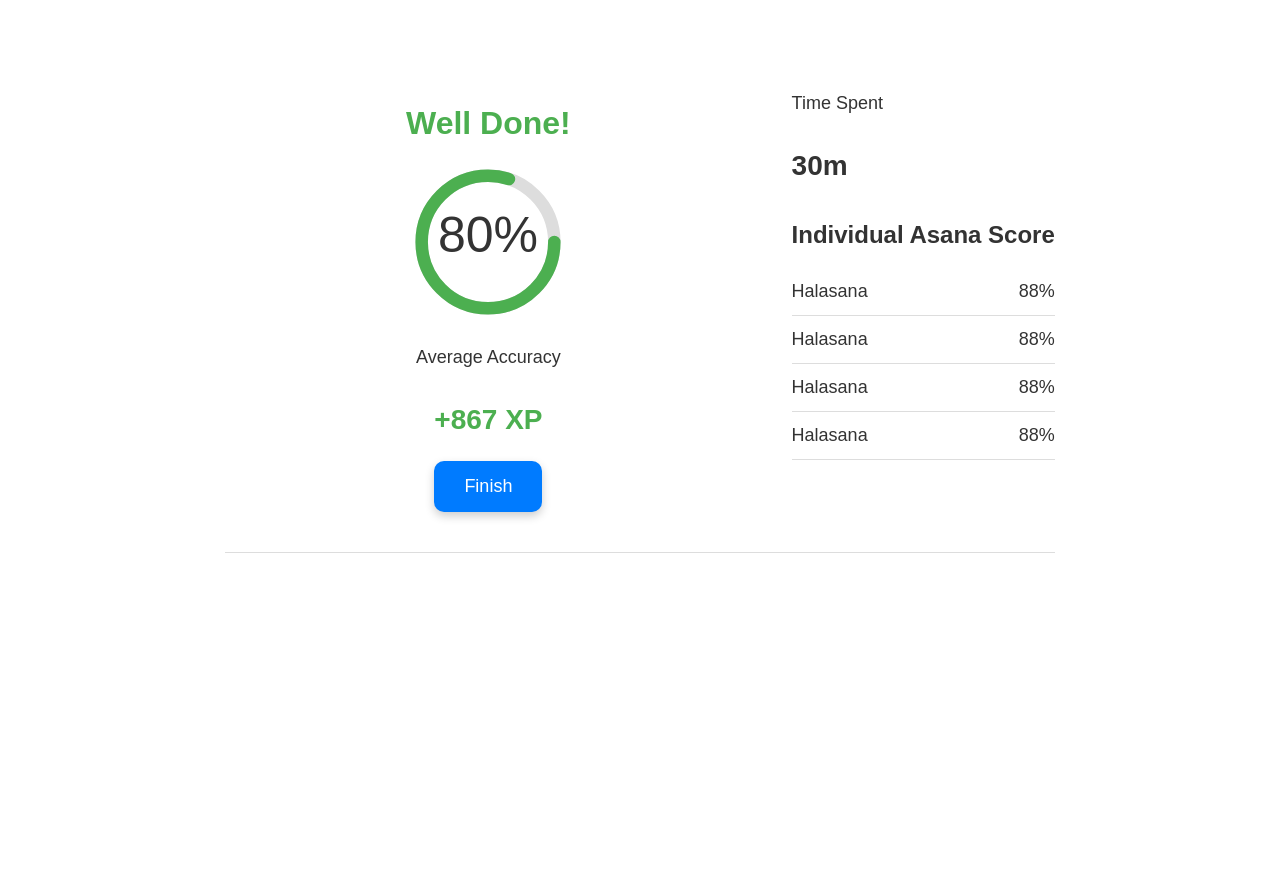
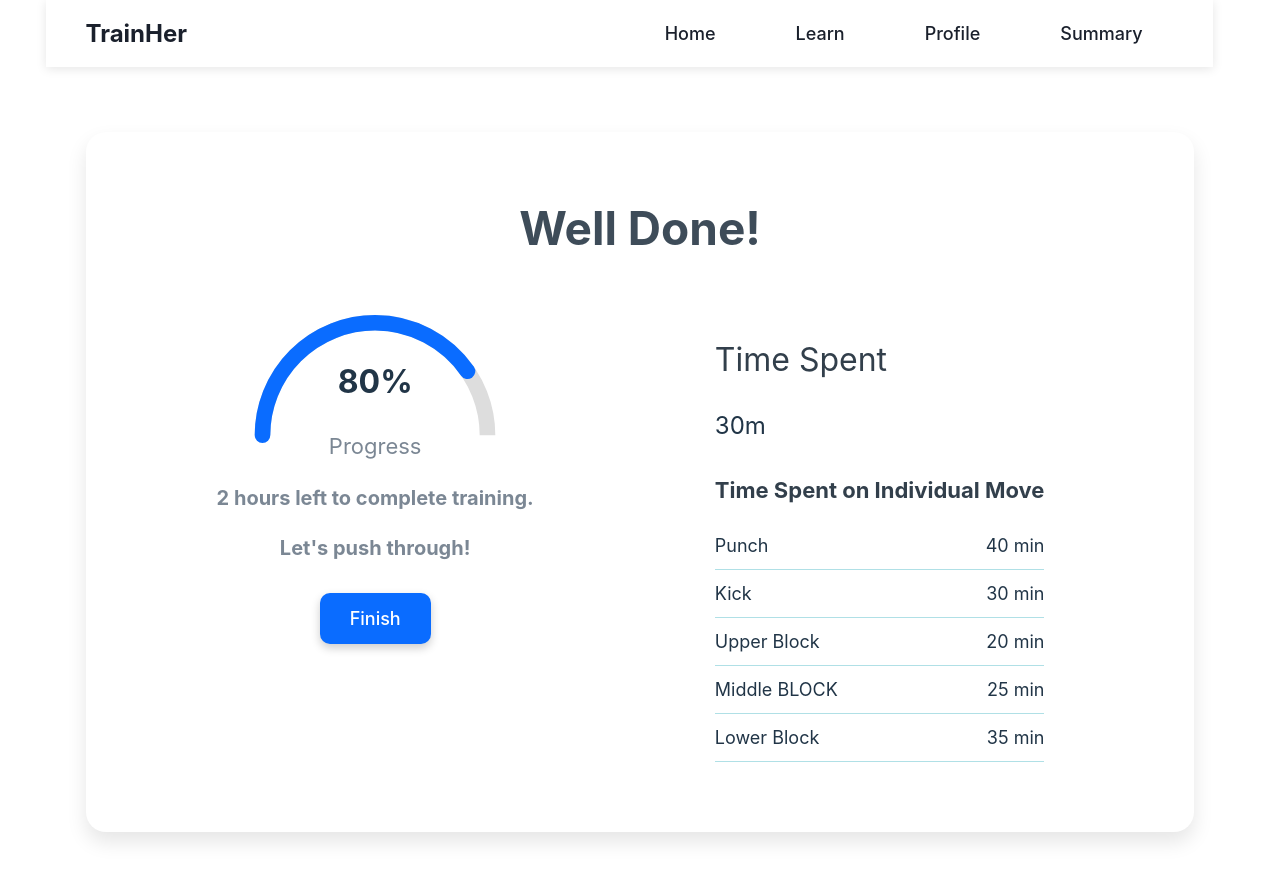
Before and after one commit to PartthK/TrainHer, a React (Vite) app in the folder Frontend/: page /#/summary in a window 1280 px wide. Built offline with nearby package versions, Linux system fonts and the light colour scheme; no server answers.

Commit message:
Update summary.jsx

```diff
--- a/Frontend/src/Pages/summary.jsx
+++ b/Frontend/src/Pages/summary.jsx
@@ -1,18 +1,160 @@
+import React, { useEffect, useState } from "react";
+import { Link } from "react-router-dom";
+
 export function Summary() {
+  const [progress, setProgress] = useState(0); // Initial progress state
+  const targetProgress = 80; // Target progress (80%)
+  const times = [
+    { move: "Punch", time: "40 min" },
+    { move: "Kick", time: "30 min" },
+    { move: "Upper Block", time: "20 min" },
+    { move: "Middle BLOCK", time: "25 min" },
+    { move: "Lower Block", time: "35 min" },
+  ]; // Static times for each move
+
+  useEffect(() => {
+    let currentProgress = 0;
+    const interval = setInterval(() => {
+      if (currentProgress >= targetProgress) {
+        clearInterval(interval); // Stop the animation when target is reached
+      } else {
+        currentProgress += 1; // Increment progress
+        setProgress(currentProgress); // Update progress state
+      }
+    }, 20); // Speed of animation (20ms per step)
+    return () => clearInterval(interval); // Clean up interval on unmount
+  }, [targetProgress]);
+
   return (
     <div
       style={{
-                backgroundColor: "#f",
-                color: "#333",
-                fontFamily: "Arial, sans-serif",
-                height: "100vh",
-                overflow: "hidden",
-                padding: "40px",
+        fontFamily: "'Inter', sans-serif",
+        minHeight: "100vh",
+        margin: "0",
+        padding: "0",
+        boxSizing: "border-box",
+        background: "white", // Light gray background
+        overflowX: "hidden",
+      }}
+    >
+      {/* Navbar */}
+      <nav
+        className="nav-links"
+        style={{
+          display: "flex",
+          justifyContent: "space-between",
+          alignItems: "center",
+          padding: "15px 40px",
+          backgroundColor: "#ffffff",
+          boxShadow: "0 2px 10px rgba(0, 0, 0, 0.1)",
+          width: "1167px", // Full-width navbar
+          position: "fixed",
+          top: "0",
+          zIndex: "1000",
           boxSizing: "border-box",
         }}
+      >
+        <h2
+          style={{
+            fontSize: "24px",
+            margin: "0",
+            color: "#1a202c",
+            flexShrink: "0",
+          }}
+        >
+          TrainHer
+        </h2>
+        <div
+          style={{
+            display: "flex",
+            gap: "20px",
+            flexWrap: "nowrap",
+          }}
+        >
+          <Link
+            to="/"
+            style={{
+              textDecoration: "none",
+              fontSize: "18px",
+              color: "#1a202c",
+              padding: "5px 15px",
+            }}
+          >
+            Home
+          </Link>
+          <Link
+            to="/Learn"
+            style={{
+              textDecoration: "none",
+              fontSize: "18px",
+              color: "#1a202c",
+              padding: "5px 15px",
+            }}
+          >
+            Learn
+          </Link>
+          <Link
+            to="/Profile"
+            style={{
+              textDecoration: "none",
+              fontSize: "18px",
+              color: "#1a202c",
+              padding: "5px 15px",
+            }}
+          >
+            Profile
+          </Link>
+          <Link
+            to="/Summary"
+            style={{
+              textDecoration: "none",
+              fontSize: "18px",
+              color: "#1a202c",
+              padding: "5px 15px",
+            }}
+          >
+            Summary
+          </Link>
+        </div>
+      </nav>
 
+      {/* Main Content (Inside 3D Box) */}
+      <div
+        style={{
+          display: "flex",
+          justifyContent: "center", // Center the content horizontally
+          alignItems: "center", // Center the content vertically
+          marginTop: "100px", // Add margin to account for fixed navbar height
+          padding: "40px",
+        }}
       >
-
+        <div
+          style={{
+            width: "100%",
+            maxWidth: "1200px", // Restrict the maximum width of the content
+            backgroundColor: "white", // White background for platform
+            borderRadius: "20px", // Rounded corners for the platform
+            boxShadow: "0 10px 20px rgba(0, 0, 0, 0.1)", // Subtle shadow for 3D effect
+            padding: "40px",
+          }}
+        >
+          {/* Header */}
+          <header
+            style={{
+              marginBottom: "50px", // Adjust margin for better spacing
+              textAlign: "center",
+            }}
+          >
+            <h1
+              style={{
+                fontSize: "46px",
+                fontWeight: "bold",
+                color: "#3E4C59",
+              }}
+            >
+              Well Done!
+            </h1>
+          </header>
 
           {/* Main Content */}
           <main>
@@ -24,57 +166,93 @@ export function Summary() {
                 alignItems: "start",
               }}
             >
-                    {/* Left Section */}
-                    <div>
-                        <h2 style={{ fontSize: "32px", color: "#4caf50", marginBottom: "20px" }}>
-                            Well Done!
-                        </h2>
-
-                        {/* Circular Progress */}
-                        <div style={{ marginBottom: "20px" }}>
+              {/* Left Section (Progress Block) */}
+              <div
+                style={{
+                  transform: "translateX(-80px)", // Shift progress block left
+                }}
+              >
+                <div
+                  style={{
+                    marginBottom: "20px",
+                    position: "relative",
+                    textAlign: "center",
+                  }}
+                >
                   <svg
-                                height="150"
-                                width="150"
-                                viewBox="0 0 36 36"
-                                style={{ transform: "rotate(0deg)" }}
+                    viewBox="0 0 84 48"
+                    xmlns="http://www.w3.org/2000/svg"
+                    style={{ width: "300px", height: "150px" }}
                   >
-                                <circle
-                                    cx="18"
-                                    cy="18"
-                                    r="15.9155"
+                    {/* Background Semi-Circle */}
+                    <path
+                      d="M 6 42 A 36 36 0 0 1 78 42"
                       fill="none"
                       stroke="#ddd"
-                                    strokeWidth="3"
-                                ></circle>
-                                <circle
-                                    cx="18"
-                                    cy="18"
-                                    r="15.9155"
+                      strokeWidth="5"
+                    />
+                    {/* Foreground Semi-Circle */}
+                    <path
+                      d="M 6 42 A 36 36 0 0 1 78 42"
                       fill="none"
-                                    stroke="#4caf50"
-                                    strokeWidth="3"
-                                    strokeDasharray="80, 100"
+                      stroke="#0A6CFF"
+                      strokeWidth="5"
+                      strokeDasharray="114"
+                      strokeDashoffset={114 - (progress / 100) * 114}
                       strokeLinecap="round"
-                                ></circle>
-                                <text
-                                    x="18"
-                                    y="20.35"
-                                    textAnchor="middle"
-                                    fontSize="12"
-                                    fill="#333"
+                    />
+                  </svg>
+                  <div
+                    style={{
+                      position: "absolute",
+                      top: "50%",
+                      left: "50%",
+                      transform: "translate(-50%, -50%)",
+                    }}
                   >
-                                    80%
-                                </text>
-                            </svg>
+                    <h3
+                      style={{
+                        fontSize: "32px",
+                        margin: 0,
+                        fontWeight: "bold",
+                      }}
+                    >
+                      {progress}%
+                    </h3>
+                  </div>
                 </div>
 
-                        <p style={{ fontSize: "18px", marginBottom: "10px" }}>Average Accuracy</p>
-                        <h3 style={{ fontSize: "28px", color: "#4caf50", marginBottom: "20px" }}>
-                            +867 XP
+                <p
+                  style={{
+                    fontSize: "22px",
+                    marginBottom: "10px",
+                    marginTop: "-50px", // Adjust vertical spacing
+                    color: "#7B8794",
+                  }}
+                >
+                  Progress
+                </p>
+                <h3
+                  style={{
+                    fontSize: "20px",
+                    color: "#7B8794",
+                    marginBottom: "30px",
+                  }}
+                >
+                  2 hours left to complete training.
+                  <h3
+                    style={{
+                      fontSize: "20px",
+                      color: "#7B8794",
+                      marginBottom: "30px",
+                    }}
+                  >
+                    Let's push through!
+                  </h3>
                 </h3>
                 <button
                   style={{
-                            backgroundColor: "#007bff",
+                    backgroundColor: "#0A6CFF",
                     color: "#fff",
                     fontSize: "18px",
                     padding: "15px 30px",
@@ -86,21 +264,47 @@ export function Summary() {
                 >
                   Finish
                 </button>
-
               </div>
 
               {/* Right Section */}
-                    <div style={{ textAlign: "left" }}>
+              <div
+                style={{
+                  textAlign: "left",
+                  transform: "translateX(-110px)",
+                }}
+              >
                 {/* Time Spent */}
                 <div style={{ marginBottom: "30px" }}>
-                            <p style={{ fontSize: "18px", marginBottom: "5px" }}>Time Spent</p>
-                            <h3 style={{ fontSize: "28px", marginBottom: "10px" }}>30m</h3>
+                  <p
+                    style={{
+                      fontSize: "32px",
+                      marginBottom: "10px",
+                      color: "#323F4B",
+                    }}
+                  >
+                    Time Spent
+                  </p>
+                  <h3
+                    style={{
+                      fontSize: "24px",
+                      marginBottom: "20px",
+                      fontWeight: "normal",
+                    }}
+                  >
+                    30m
+                  </h3>
                 </div>
 
-                        {/* Individual Asana Scores */}
+                {/* Individual Move Scores */}
                 <div style={{ marginBottom: "30px" }}>
-                            <h3 style={{ fontSize: "24px", marginBottom: "15px" }}>
-                                Individual Asana Score
+                  <h3
+                    style={{
+                      fontSize: "22px",
+                      marginBottom: "15px",
+                      color: "#323F4B",
+                    }}
+                  >
+                    Time Spent on Individual Move
                   </h3>
                   <ul
                     style={{
@@ -110,38 +314,28 @@ export function Summary() {
                       margin: 0,
                     }}
                   >
-                                {["Halasana", "Halasana", "Halasana", "Halasana"].map(
-                                    (asana, index) => (
+                    {times.map((item, index) => (
                       <li
                         key={index}
                         style={{
                           display: "flex",
                           justifyContent: "space-between",
+                          alignItems: "center",
                           padding: "10px 0",
-                                                borderBottom: "1px solid #ddd",
+                          borderBottom: "1px solid #B0E0E6", // Light blue line
                         }}
                       >
-                                            <span>{asana}</span>
-                                            <span>88%</span>
+                        <span>{item.move}</span>
+                        <span>{item.time}</span>
                       </li>
-                                    )
-                                )}
+                    ))}
                   </ul>
                 </div>
               </div>
             </div>
-
-                {/* Footer Action */}
-                <div
-                    style={{
-                        marginTop: "40px",
-                        textAlign: "center",
-                        borderTop: "1px solid #ddd",
-                        paddingTop: "20px",
-                    }}
-                >
+          </main>
         </div>
-            </main>
+      </div>
     </div>
   );
 }
```
Lines whose indentation alone changed are shown as unchanged.
